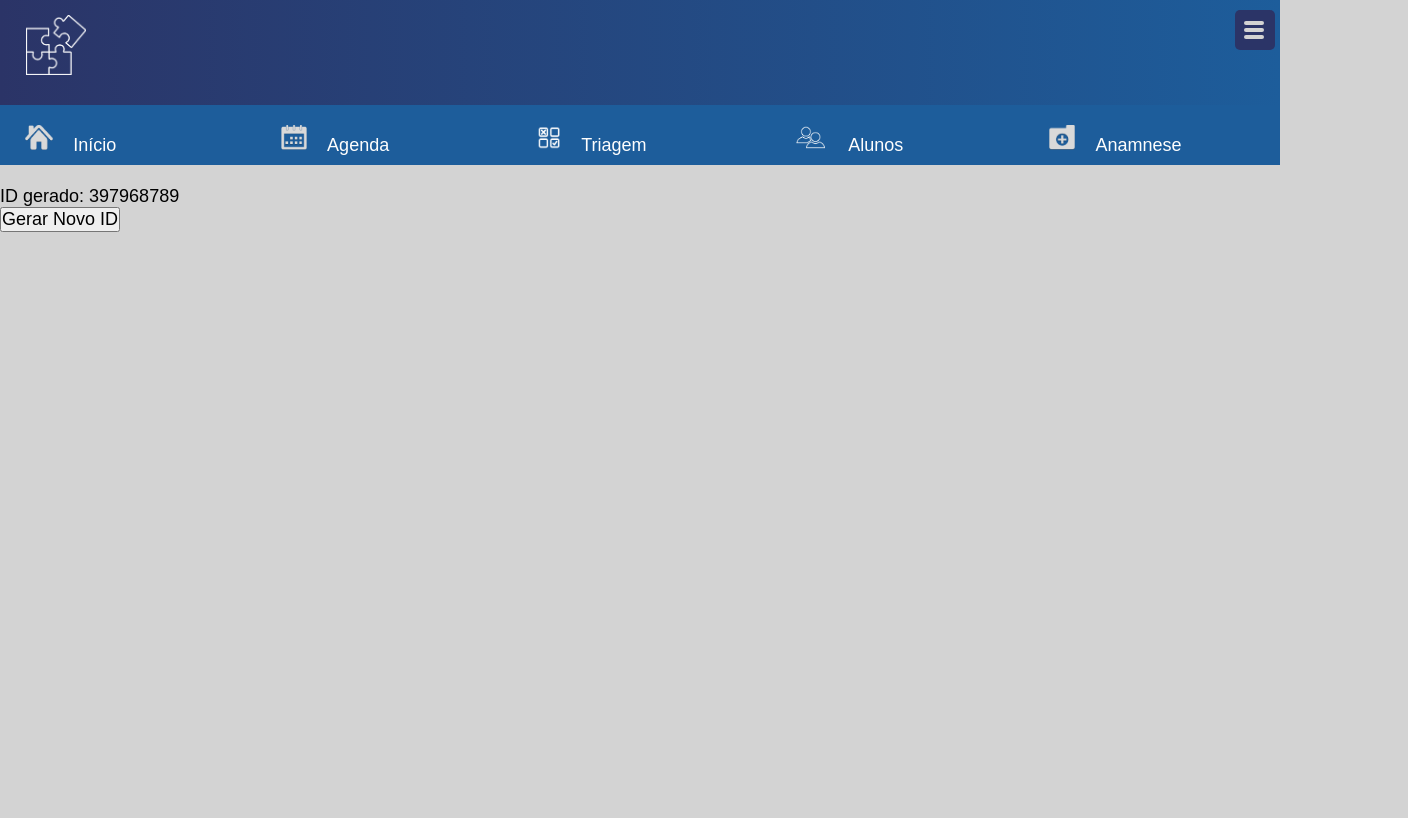
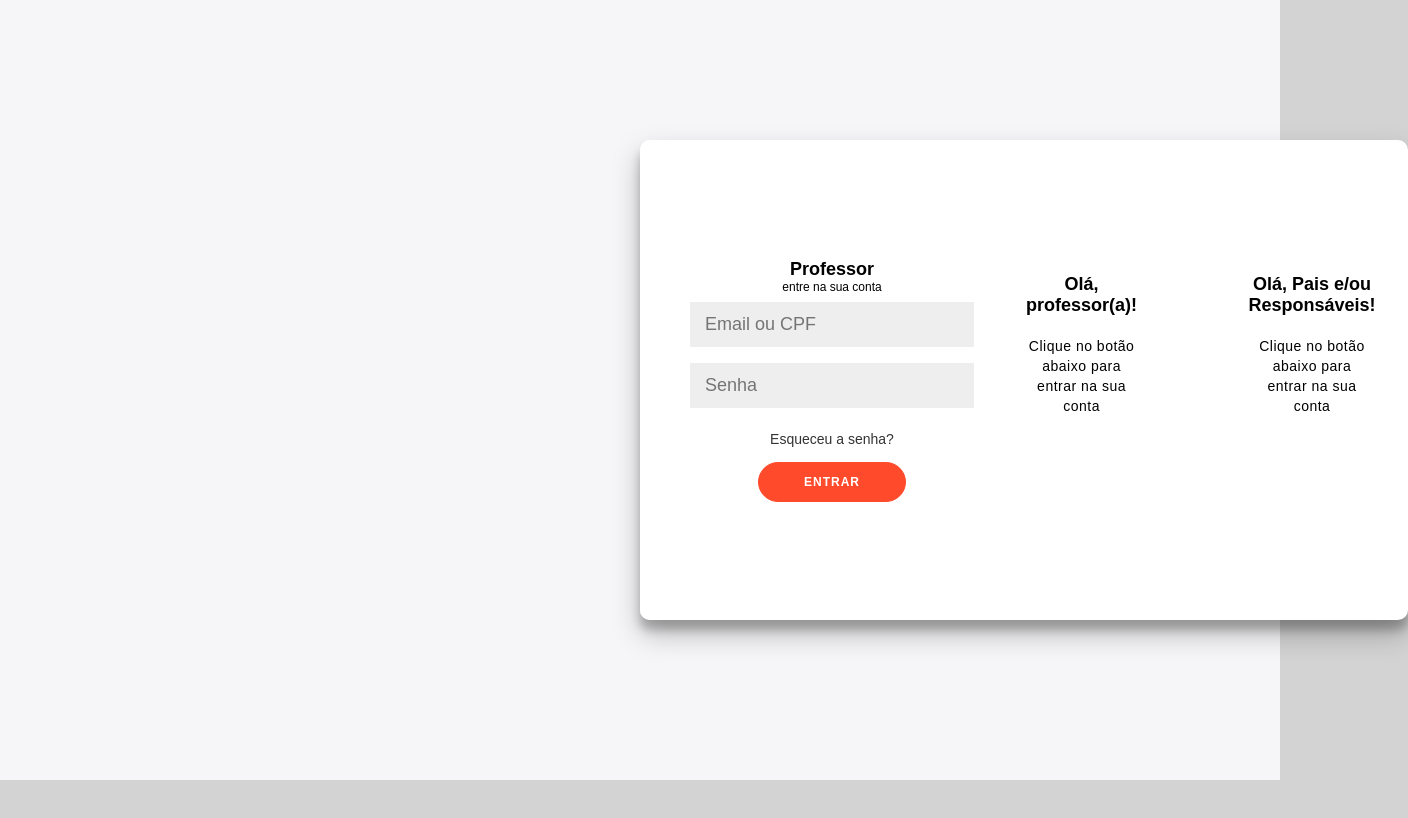
Before and after one commit to JuniorPrado-dev/samae, a React (Vite) app in the folder FRONT/: page / in a window 1280 px wide. Shown: the top 818 px of the page, 1408 px wide, since content can reach past the window. Built offline with nearby package versions, Linux system fonts and the light colour scheme; no server answers.

Commit message:
Alterações na tela de inicio/login

```diff
--- a/FRONT/src/App.jsx
+++ b/FRONT/src/App.jsx
@@ -5,6 +5,7 @@ import { Route, Routes } from 'react-router-dom';
 import { Home, Agenda, Triagem, Alunos, Anamnese } from "./components/pages"
 import { Topbar } from './components/topbar/topbar';
 import { TelaInicial } from './components/inicio/Inicio';
+import { LoginResponsavel } from './components/login/loginParent';
 
 function App() {
 
@@ -26,6 +27,7 @@ function App() {
     </div>
 
     const system = <div className='App'>
+
     <Topbar/>
     <Navbar />
     <Routes>
@@ -37,9 +39,12 @@ function App() {
     </Routes>
     </div>
 
+    const responsavel = <LoginResponsavel/>
+
   return (
-    //telaLogin
-    system
+    telaLogin
+    //system
+    //responsavel
   )
 
 }
--- a/FRONT/src/components/Search-bar/styled.jsx
+++ b/FRONT/src/components/Search-bar/styled.jsx
@@ -1,18 +1,12 @@
 import styled from "styled-components";
 
 export const CardPesquisa = styled.div`
-    margin: auto;
     margin-top: 20px;
     padding: 0;
-    text-align: center;
-    width: 80%;
+    width: 100%;
     height: 30px;
     transition: 800ms;
     background-color: transparent;
-
-    @media (max-width: 550px){
-        width: 100%;
-    }
 `
 
 export const Barra = styled.input`
@@ -21,15 +15,16 @@ export const Barra = styled.input`
     font-size: 12px;
     height: 32px;
     padding: 4px 8px;
-    width: 60%;
+    padding-left: o;
+    width: 70%;
     border-radius: 5px 20px 20px 5px;
     transition: 800ms;
     background-color: #fefefe;
 
     &:focus {
         outline: none;
-        width: 90%;
-        transition: 800ms;
+        width: 100%;
+        transition: 1000ms;
     }
 `
 
--- a/FRONT/src/components/inicio/Inicio.jsx
+++ b/FRONT/src/components/inicio/Inicio.jsx
@@ -1,18 +1,48 @@
 
-import { Btns, Professor, Responsavel, Top } from "./styledInicio";
+import { Body, Container, FormAndUp, FormAndIn, Button, Ghost, Form, A, Input, P, Span, OverlayContainer, PanelLeft, PanelRight } from "./styledInicio";
 
 export function TelaInicial() {
 
-    return(
-        <body>
-            <header>
-                <Top>
-                    <Btns>
-                        <Professor>Professor</Professor>
-                        <Responsavel>Responsável</Responsavel>
-                    </Btns>
-                </Top>
-            </header>
-        </body>
+    return (
+        <Body>
+            <Container class="container" id="container">
+                <FormAndUp class="form-container sign-up-container">
+                    <Form action="#">
+                        <h1>Pais e/ou Responsável</h1>
+                        <div class="social-container"></div>
+                        <Span>entre na sua conta</Span>
+                        <Input type="email" placeholder="Email ou CPF" />
+                        <Input type="password" placeholder="Senha" />
+                        <Button>Entrar</Button>
+                    </Form>
+                </FormAndUp>
+                <FormAndIn class="form-container sign-in-container">
+                    <Form action="#">
+                        <h1>Professor</h1>
+                        <div class="social-container"></div>
+                        <Span>entre na sua conta</Span>
+                        <Input type="email" placeholder="Email ou CPF" />
+                        <Input type="password" placeholder="Senha" />
+                        <A href="#">Esqueceu a senha?</A>
+                        <Button>Entrar</Button>
+                    </Form>
+                </FormAndIn>
+                <OverlayContainer class="overlay-container">
+                    <div class="overlay">
+                        <PanelLeft class="overlay-panel overlay-left">
+                            <h1>Olá, professor(a)!</h1>
+                            <P>Clique no botão abaixo para entrar na sua conta</P>
+                            <Ghost class="ghost" id="signIn">Professor</Ghost>
+                        </PanelLeft>
+                        <PanelRight class="overlay-panel overlay-right">
+                            <h1>Olá, Pais e/ou Responsáveis!</h1>
+                            <P>Clique no botão abaixo para entrar na sua conta</P>
+                            <Ghost class="ghost" id="signUp">Resposáveis</Ghost>
+                        </PanelRight>
+                    </div>
+                </OverlayContainer>
+            </Container>
+
+        </Body>
     )
 }
--- a/FRONT/src/components/inicio/styledInicio.jsx
+++ b/FRONT/src/components/inicio/styledInicio.jsx
@@ -1,45 +1,195 @@
-import styled from "styled-components";
+import styled, { keyframes, css } from "styled-components";
 
-export const Top = styled.div`
-    height: 11vh;
-    background: linear-gradient(to right, #2b3467, #1597bb);
-    border-bottom: 4px solid lightgray;
-`
-export const Btns = styled.div`
-    margin-right: 20px;
-    float: right;
-`
-export const Professor = styled.button`
-    margin: 10px;
-    padding: 10px 25px;
-    background-color: transparent;
-    color: #fefefe;
-    border: 2px solid #fefefe;
-    border-radius: 30px;
-    transition: 500ms;
+//keyframes
+const show = keyframes`
+    0%, 49.99% {
+        opacity: 0;
+        z-index: 1;
+    }
 
-    &:hover{
-        background-color: #fefefe;
-        color: #2b3467;
-        font-size: 19px;
-        transition: 500ms;
+    50%, 100% {
+        opacity: 1;
+        z-index: 5;
     }
 `
 
-export const Responsavel = styled.button`
-    margin: 10px;
-    margin-left: 0;
-    padding: 10px 25px;
-    background-color: #2b3467;
-    color: #fefefe;
-    border: 2px solid #2b3467;
-    border-radius: 30px;
-    transition: 500ms;
+//css
+const formContainer = css`
+    position: absolute;
+    top: 0;
+    height: 100%;
+    transition: all 0.6s ease-in-out;
+`
+const signIn = css`
+    left: 0;
+    width: 50%;
+    z-index: 2;
+`
+const signUp = css`
+    left: 0;
+    width: 50%;
+    opacity: 0;
+    z-index: 1;
+`
+const btn = css`
+    border-radius: 20px;
+    border: 1px solid #FF4B2B;
+    background-color: #FF4B2B;
+    color: #FFFFFF;
+    font-size: 12px;
+    font-weight: bold;
+    padding: 12px 45px;
+    letter-spacing: 1px;
+    text-transform: uppercase;
+    transition: transform 80ms ease-in;
 
-    &:hover{
-        background-color: transparent;
-        color: #2b3467;
-        font-size: 19px;
-        transition: 500ms;
+    &:active {
+        transform: scale(0.95);
+    }
+
+    &:focus {
+        outline: none;
     }
 `
+const ghost = css`
+    background-color: transparent;
+    border-color: #FFFFFF;
+`
+const overlay = css`
+    background: #FF416C;
+    background: -webkit-linear-gradient(to right, #FF4B2B, #FF416C);
+	background: linear-gradient(to right, #FF4B2B, #FF416C);
+	background-repeat: no-repeat;
+	background-size: cover;
+	background-position: 0 0;
+	color: #FFFFFF;
+	position: relative;
+	left: -100%;
+	height: 100%;
+	width: 200%;
+  	transform: translateX(0);
+	transition: transform 0.6s ease-in-out;
+`
+const overlayPanel = css`
+    position: absolute;
+    display: flex;
+	align-items: center;
+	justify-content: center;
+	flex-direction: column;
+	padding: 0 40px;
+	text-align: center;
+	top: 0;
+	height: 100%;
+	width: 50%;
+	transform: translateX(0);
+	transition: transform 0.6s ease-in-out;
+`
+const overlayLeft = css`
+    transform: translateX(-20%);
+`
+const overlayRight = css`
+    right: 0;
+    transform: translateX(0);
+`
+
+//styled
+export const Body = styled.body`
+    background: #f6f5f7;
+    display: flex;
+    justify-content: center;
+    align-items: center;
+    flex-direction: column;
+    height: 100vh;
+    margin: -20px 0 50px;
+`
+export const H1 = styled.div`
+    font-weight: bold;
+    margin: 0;
+`
+export const H2 = styled.div`
+    text-align: center;
+`
+export const Container = styled.div`
+    background-color: #fff;
+    border-radius: 10px;
+    box-shadow: 0 14px 28px rgba(0,0,0,0.25),
+        0 10px 10px rgba(0,0,0,0.22);
+    position: relative;
+    overflow: hidden;
+    width: 768px;
+    max-width: 100%;
+    min-height: 480px;
+    transform: translateX(50%);
+`
+export const FormAndIn = styled.div`
+    ${formContainer}
+    ${signIn}
+`
+export const FormAndUp = styled.div`
+    ${formContainer}
+    ${signUp}
+`
+export const Button = styled.div`
+    ${btn}
+`
+export const Ghost = styled.div`
+    ${btn}
+    ${ghost}
+`
+export const P = styled.p`
+    font-size: 14px;
+    font-weight: 100;
+    line-height: 20px;
+    letter-spacing: 0.5px;
+    margin: 20px 0 30px;
+`
+export const A = styled.a`
+    color: #333;
+    font-size: 14px;
+    text-decoration: none;
+    margin: 15px 0;
+`
+export const Span = styled.span`
+    font-size: 12px;
+`
+export const Form = styled.form`
+    background-color: #FFFFFF;
+    display: flex;
+    align-items: center;
+    justify-content: center;
+    flex-direction: column;
+    padding: 0 50px;
+    height: 100%;
+    text-align: center;
+`
+export const Input = styled.input`
+    background-color: #eee;
+    border: none;
+    padding: 12px 15px;
+    margin: 8px 0;
+    width: 100%;
+`
+export const Overlay = styled.div`
+    ${overlay}
+`
+export const OverlayContainer = styled.div`
+    position: absolute;
+    top: 0;
+    left: 50%;
+    width: 50%;
+    height: 100%;
+    overflow: hidden;
+    transition: transform 0.6s ease-in-out;
+    z-index: 100;
+`
+export const PanelLeft = styled.div`
+    ${overlayPanel}
+    ${overlayLeft}
+`
+export const PanelRight = styled.div`
+    ${overlayPanel}
+    ${overlayRight}
+`
+export const SocialContainer = styled.div`
+    margin: 20px 0;
+`
--- a/FRONT/src/components/pages/Anamnese.jsx
+++ b/FRONT/src/components/pages/Anamnese.jsx
@@ -20,7 +20,6 @@ import { Saúde } from './anamnese-components/camp10';
 
 export const Anamnese = () => {
     const [results, setResults] = useState([]);
-
 
     const [checkboxes, setCheckboxes] = useState({
         checkbox1: false,
```
